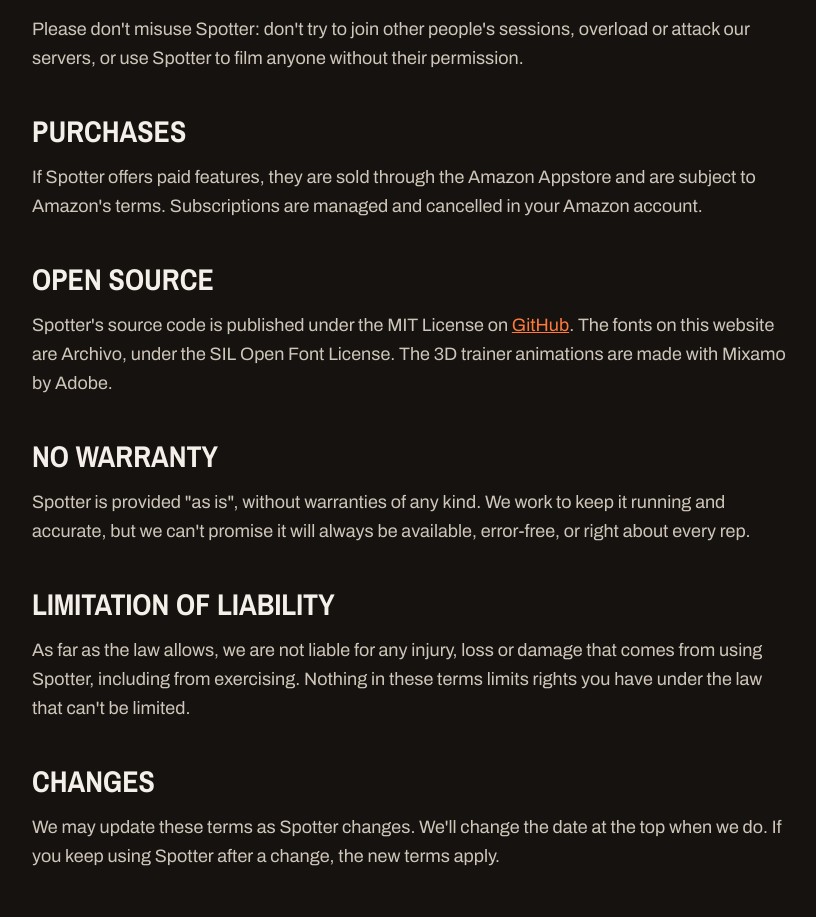
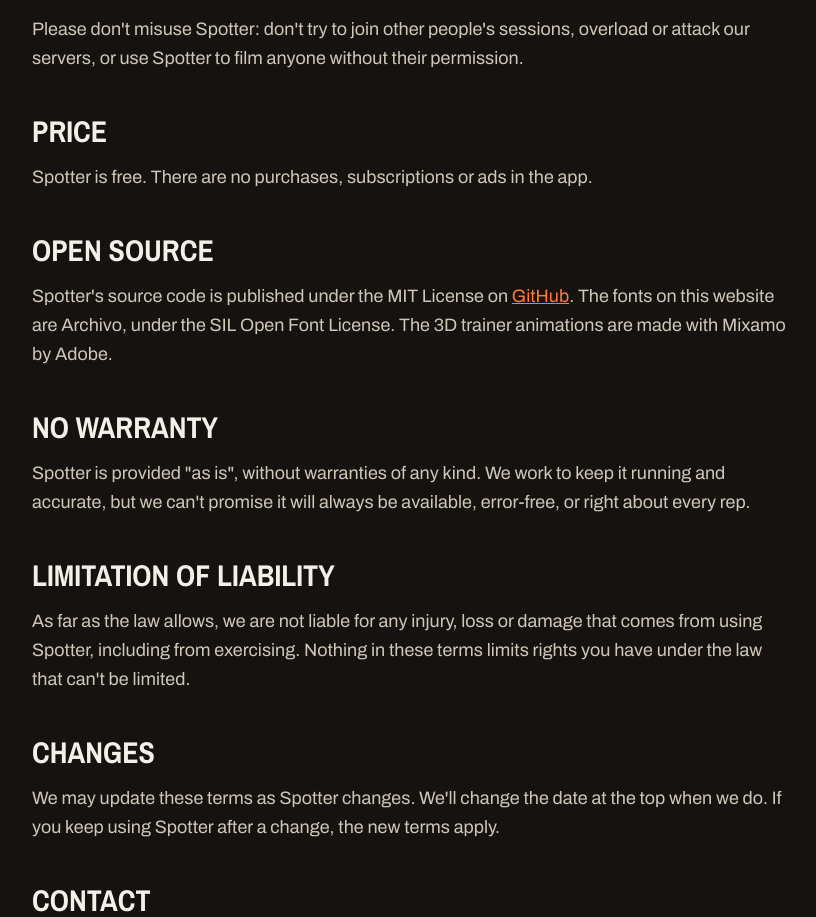
Before and after one commit to Mallikarjuntr/repcast-tv-landing-page, a plain HTML site: page terms.html in a window 1280 px wide. Shown: the part 1267-2184 px from the top of the page, without its empty margins (72-888 px from the left). Drawn offline with Linux system fonts and the light colour scheme.

Commit message:
Terms and privacy: Spotter is free, no purchases

```diff
--- a/terms.html
+++ b/terms.html
@@ -54,8 +54,8 @@
       <h2>Fair use</h2>
       <p>Please don't misuse Spotter: don't try to join other people's sessions, overload or attack our servers, or use Spotter to film anyone without their permission.</p>
 
-      <h2>Purchases</h2>
-      <p>If Spotter offers paid features, they are sold through the Amazon Appstore and are subject to Amazon's terms. Subscriptions are managed and cancelled in your Amazon account.</p>
+      <h2>Price</h2>
+      <p>Spotter is free. There are no purchases, subscriptions or ads in the app.</p>
 
       <h2>Open source</h2>
       <p>Spotter's source code is published under the MIT License on <a href="https://github.com/Mallikarjuntr/spotter-tv-app">GitHub</a>. The fonts on this website are Archivo, under the SIL Open Font License. The 3D trainer animations are made with Mixamo by Adobe.</p>
```
Also changed, not shown: privacy.html (+0 -1 lines).
